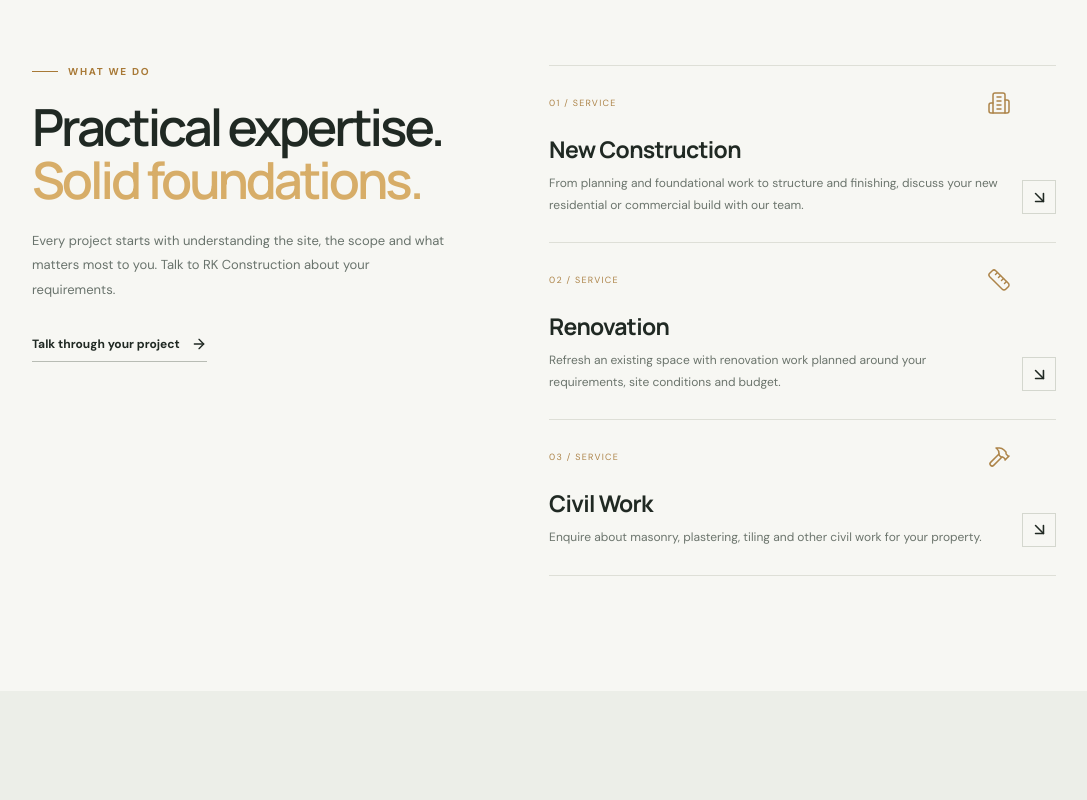
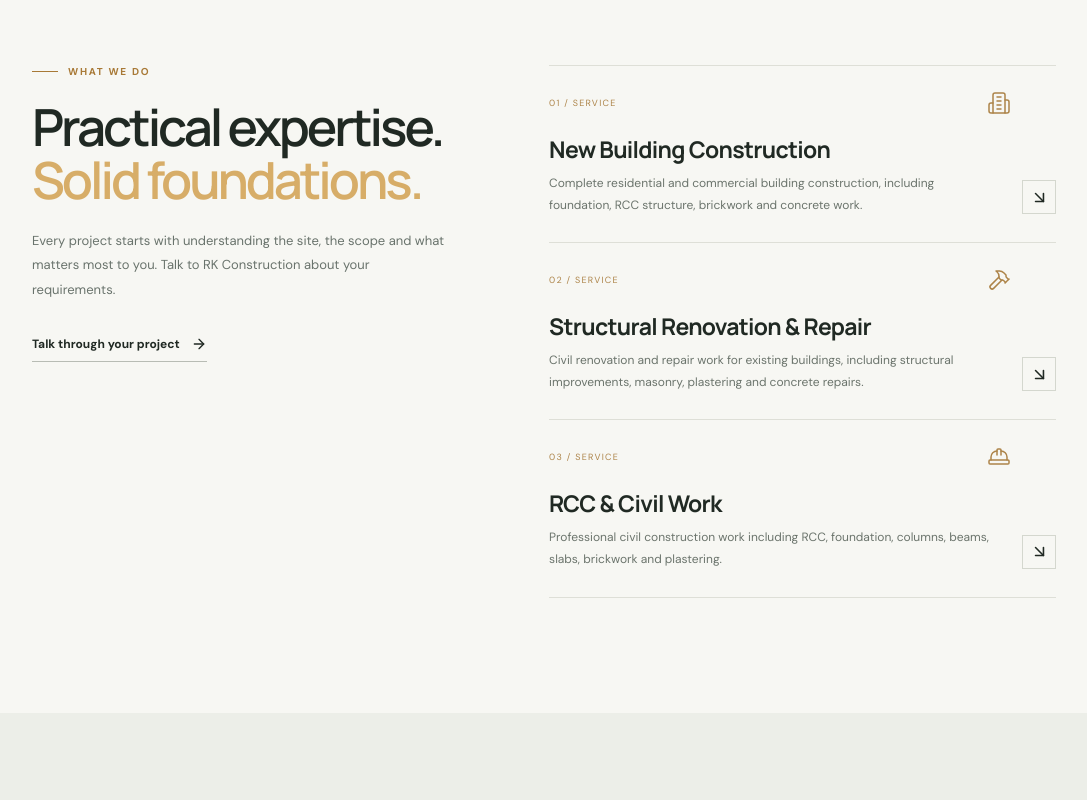
Before and after one commit to gourav009x/RK-Construction, a React (Vite) app in the folder client/: page / in a window 1280 px wide. Shown: the part 940-1740 px from the top of the page, without its empty margins (96-1183 px from the left). Built offline with nearby package versions, Linux system fonts and the light colour scheme; no server answers.

Commit message:
Update MS structural fabrication services

```diff
--- a/client/src/App.jsx
+++ b/client/src/App.jsx
@@ -102,27 +102,27 @@ const demoProjects = [
 ];
 
 // Services
+// Civil Construction Services
 const services = [
   {
     icon: Building2,
     number: "01",
-    title: "New Construction",
-    text: "From planning and foundational work to structure and finishing, discuss your new residential or commercial build with our team."
-  },
-  {
-    icon: Ruler,
-    number: "02",
-    title: "Renovation",
-    text: "Refresh an existing space with renovation work planned around your requirements, site conditions and budget."
+    title: "New Building Construction",
+    text: "Complete residential and commercial building construction, including foundation, RCC structure, brickwork and concrete work."
   },
   {
     icon: Hammer,
+    number: "02",
+    title: "Structural Renovation & Repair",
+    text: "Civil renovation and repair work for existing buildings, including structural improvements, masonry, plastering and concrete repairs."
+  },
+  {
+    icon: HardHat,
     number: "03",
-    title: "Civil Work",
-    text: "Enquire about masonry, plastering, tiling and other civil work for your property."
+    title: "RCC & Civil Work",
+    text: "Professional civil construction work including RCC, foundation, columns, beams, slabs, brickwork and plastering."
   }
 ];
-
 // WhatsApp link
 function waLink(
   message = "Hello RK Construction, I would like to discuss a construction project."
--- a/client/src/styles.css
+++ b/client/src/styles.css
@@ -136,7 +136,7 @@ a {
 .hero-photo {
     position: absolute;
     inset: 0;
-    background-image: url('https://images.unsplash.com/photo-1600607687920-4e2a09cf159d?auto=format&fit=crop&w=2200&q=90');
+    background-image: url("/images/hero-construction.jpeg");
     background-size: cover;
     background-position: center 54%;
     transform: scale(1.02)
```
Also changed, not shown: client/public/images/hero-construction.jpeg (added).
